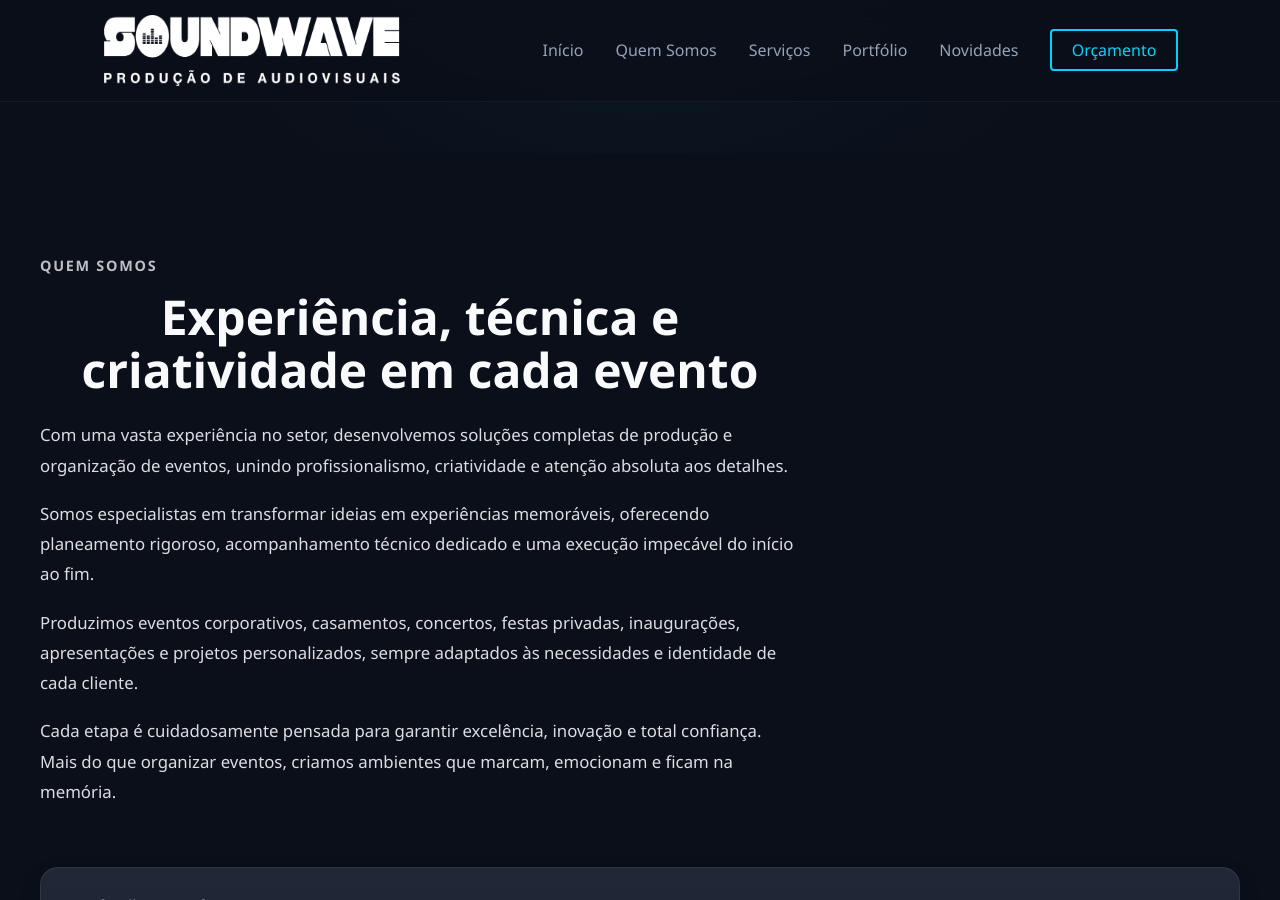
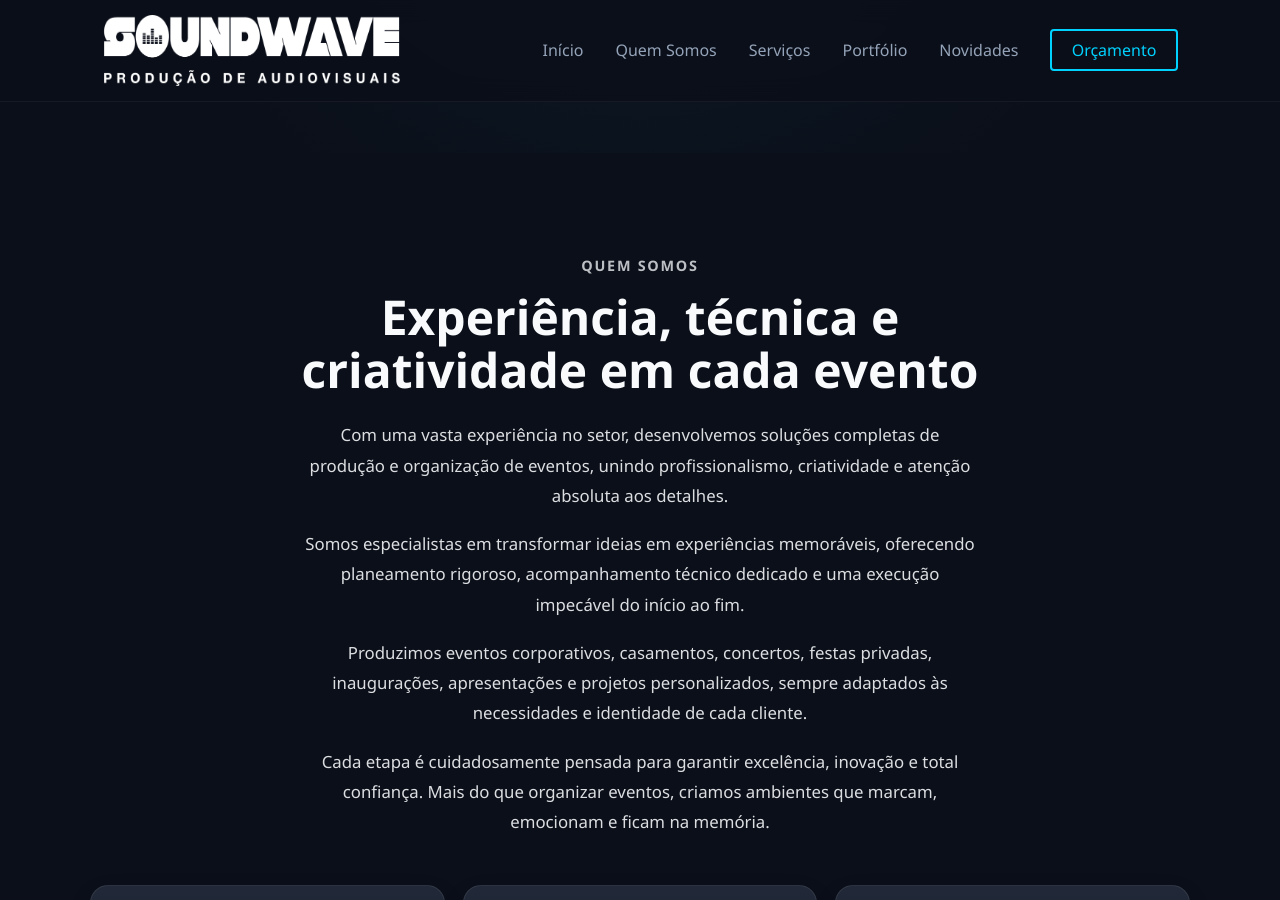
Before and after one commit to jaarego/jaarego.github.io, a Jekyll site: the page built from README.md, in a window 1280 px wide and 900 px high, scrolled down 759 px. Built offline with Jekyll 4.4.1, drawn with Linux system fonts in a browser that asks for light colours; our own code applies the rules of GitHub Pages for plain Markdown files.

Commit message:
alterações pedidas para alinhar info

```diff
--- a/_sass/_info.scss
+++ b/_sass/_info.scss
@@ -19,11 +19,12 @@
 .about-container {
   max-width: 1200px; /* Largura máxima do conteúdo */
   margin: 0 auto; /* Centra horizontalmente */
-  display: grid; /* Ativa o layout em grelha */
+  display: block; /* Ativa o layout em grelha */
+  /*display: grid; /* Ativa o layout em grelha */
   /*grid-template-columns: 1.35fr 0.95fr; /* Texto maior à esquerda, destaques à direita */
-  grid-template-columns: 1fr; /* Tudo empilhado */
-  gap: 42px; /* Espaço entre as colunas */
-  align-items: start; /* Alinha tudo ao topo */
+  /*grid-template-columns: 1fr; /* Tudo empilhado */
+  /*gap: 42px; /* Espaço entre as colunas */
+  /*align-items: start; /* Alinha tudo ao topo */
 }
 
 /* -------------------------------------------------
@@ -33,6 +34,8 @@
 ------------------------------------------------- */
 .about-content {
   max-width: 760px;
+  margin: 0 auto 48px; /* Centra o bloco e cria espaço antes dos cartões */
+  text-align: center; /* Centra os elementos curtos, como eyebrow e título */
 }
 
 /* -------------------------------------------------
@@ -71,7 +74,8 @@
    ligeiramente mais suave do que o título.
 ------------------------------------------------- */
 .about-text {
-  margin: 0 0 18px;
+  margin: 0 auto 18px; /* Centra o próprio parágrafo dentro do bloco */
+  max-width: 70ch; /* Limita a largura para leitura confortável */
   font-size: 1.05rem;
   line-height: 1.8;
   color: inherit;
@@ -84,7 +88,10 @@
 ------------------------------------------------- */
 .about-highlights {
   display: grid;
+  grid-template-columns: repeat(3, minmax(0, 1fr)); /* 3 cartões por linha em desktop */
   gap: 18px;
+  max-width: 1100px; /* Evita que a grelha fique demasiado larga */
+  margin: 0 auto; /* Centra a grelha por baixo do texto */
 }
 
 /* -------------------------------------------------
@@ -99,6 +106,7 @@
 ------------------------------------------------- */
 .highlight-card {
     padding: 24px;
+    height: 100%; /* Ajuda os cartões a ficarem mais equilibrados na grelha */
 }
 
 /* -------------------------------------------------
@@ -144,17 +152,17 @@
    As duas colunas passam para uma só.
 ------------------------------------------------- */
 @media (max-width: 960px) {
-  .about-container {
-    grid-template-columns: 1fr; /* Tudo empilhado */
-    gap: 30px;
-  }
-
   .about-section {
     padding: 72px 20px; /* Reduz o espaçamento vertical */
   }
 
   .about-title {
     font-size: clamp(1.8rem, 7vw, 2.6rem);
+  }
+
+  .about-highlights {
+    grid-template-columns: 1fr; /* Em tablet os cartões ficam um por linha */
+    /*grid-template-columns: repeat(2, minmax(0, 1fr)); /* Em tablet passa para 2 colunas */
   }
 }
 
@@ -168,6 +176,10 @@
     line-height: 1.75;
   }
 
+  .about-highlights {
+    grid-template-columns: 1fr; /* Em mobile os cartões ficam um por linha */
+  }
+
   .highlight-card {
     padding: 20px;
     border-radius: 14px;
```
